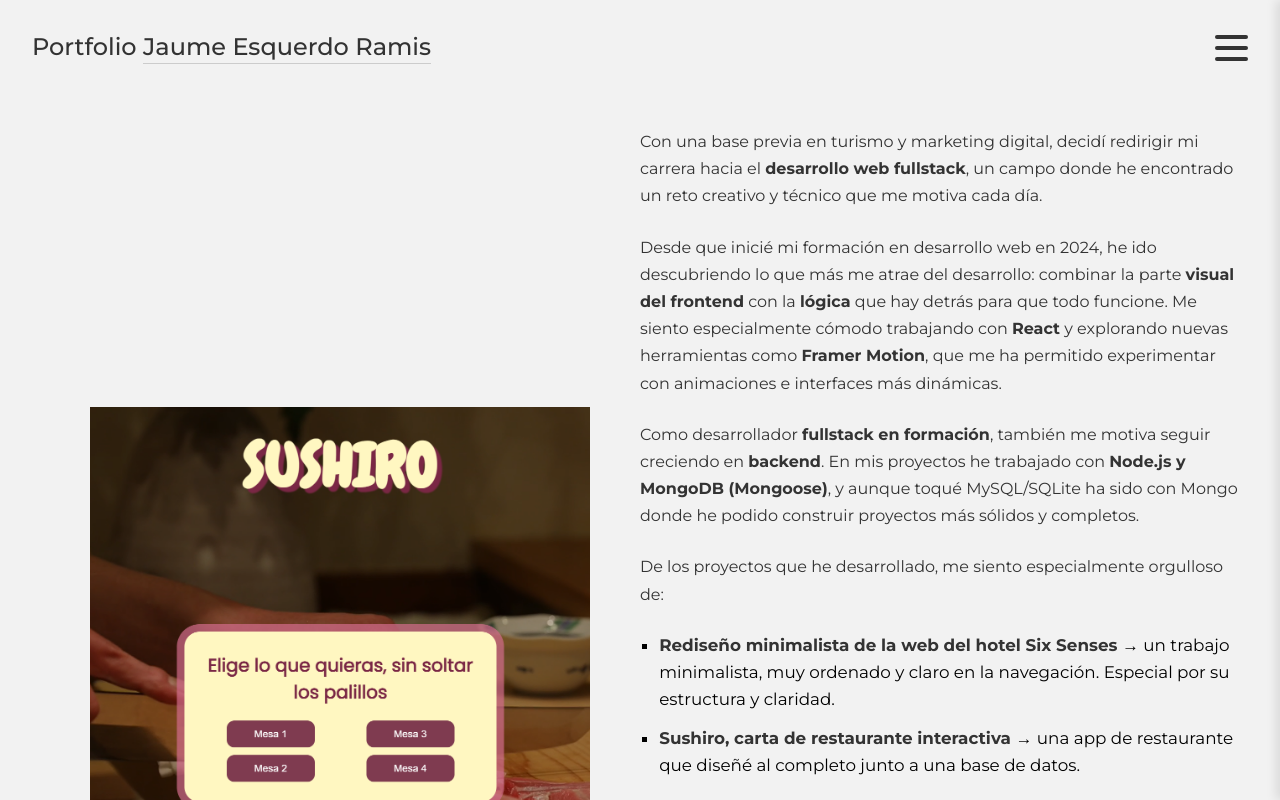
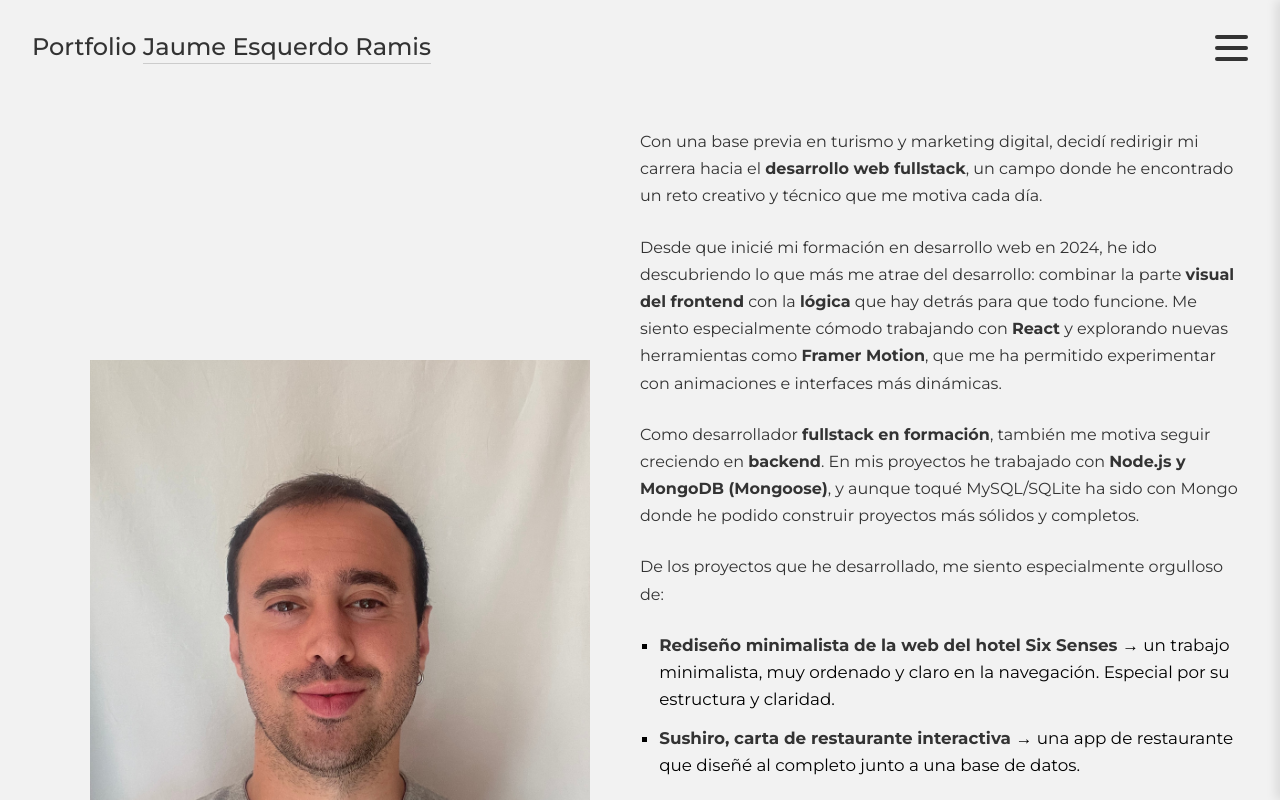
Before and after one commit to JaumeEsquerdo/portfolio-personal, a React (Vite) app in the folder portfolio-jaume/: page /sobre-mi in a window 1280 px wide. Shown: the top 800 px of the page. Built offline with nearby package versions, Linux system fonts and the light colour scheme; a web font is replaced by a local one.

Commit message:
img perfil

```diff
--- a/portfolio-jaume/src/pages/SobreMi.jsx
+++ b/portfolio-jaume/src/pages/SobreMi.jsx
@@ -5,7 +5,7 @@ const SobreMi = () => {
 
         <section className="SobreMi">
             <div className='SobreMi-imgContainer'>
-                <img className='SobreMi-img' src="/img/sushiro-fondo.png" alt="foto de perfil" />
+                <img className='SobreMi-img' src="/img/perfil-img.JPG" alt="foto de perfil" />
             </div>
 
 
```
Also changed, not shown: portfolio-jaume/public/img/perfil-img.JPG (added).
